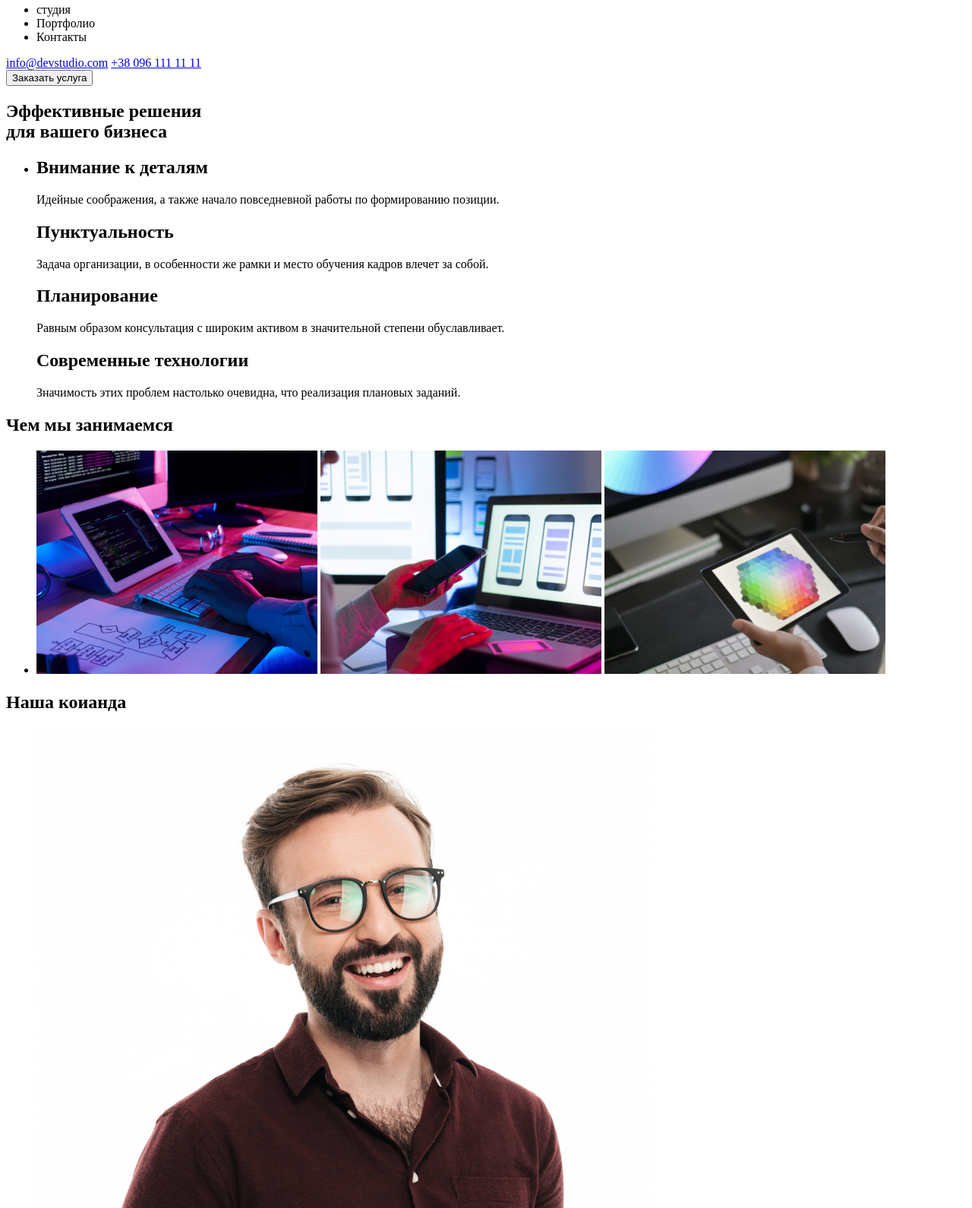
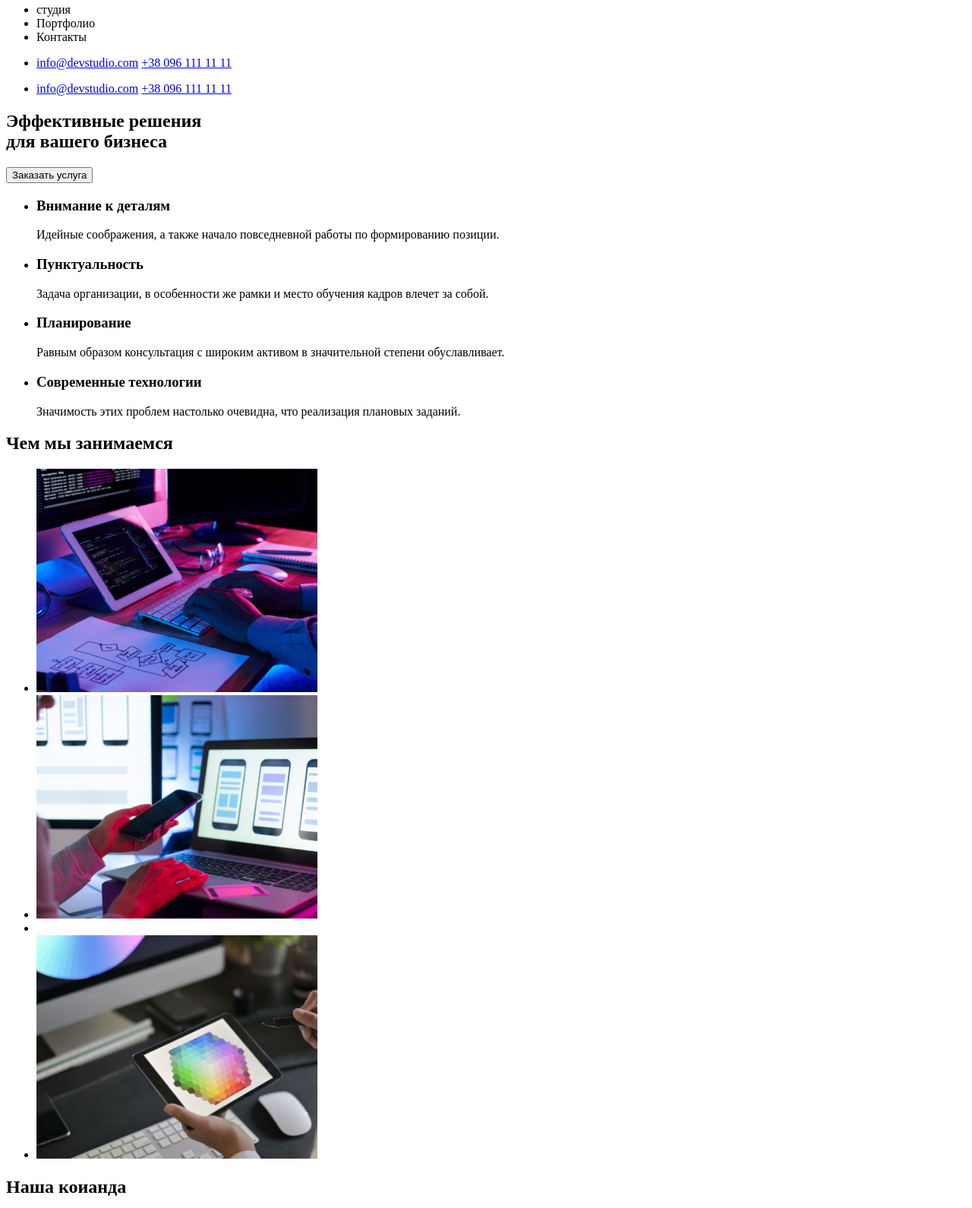
Before and after one commit to AleksandrKolenov/goit-markup-hw-01, a plain HTML site: page index.html in a window 1280 px wide. Shown: the part 44-1634 px from the top of the page at 76% size. Drawn offline with Linux system fonts and the light colour scheme.

Commit message:
Устраняет замечания

```diff
--- a/index.html
+++ b/index.html
@@ -7,37 +7,64 @@
     <title>Document</title>
 </head>
 <body>
+
+        <!--шапка-->
+
+        <header>
          <nav>
-        <!--шапка-->
-        <header>
-            <a href=""><img src="./images/WebStudio.jpg" alt="логотип компании"></a>
+              <a href="./index.html">
+                <img src="./images/WebStudio.jpg" alt="логотип компании"></a>
               <ul>
                   <li>студия</li>
                   <li>Портфолио</li>
                   <li>Контакты</li>
+
                 </ul>
 
+                <ul>
+                    <li>
                         <a href="mailto:info@devstudio.com">info@devstudio.com</a>
                         <a href="tel+380961111111">+38 096 111 11 11</a>
+                    </li>
+                </ul>
+
+            </nav>
+                <ul>
+                     <li>
+                        <a href="mailto:info@devstudio.com">info@devstudio.com</a>
+                        <a href="tel+380961111111">+38 096 111 11 11</a>
+                    </li>
+                </ul>
+
         </header>
-    </nav>
-    <!--кнопка-->
-    <button type="button">Заказать услуга</button>
+
+
     <!--Задачи компании-->
     <main>
         <section>
             <h1>Эффективные решения<br> для вашего бизнеса</h1>
+            <button type="button">Заказать услуга</button>
+        </section>
+        <section>
+
             <ul>
                 <li>
-                    <h2>Внимание к деталям </h2>
+                    <h3>Внимание к деталям </h3>
                     <p>Идейные соображения, а также начало повседневной работы по формированию позиции.</p>
-                    <h2>Пунктуальность</h2>
+                </li>
+                <li>
+                    <h3>Пунктуальность</h3>
                     <p>Задача организации, в особенности же рамки и место обучения кадров влечет за собой.</p>
-                    <h2>Планирование</h2>
+                </li>
+                <li>
+                    <h3>Планирование</h3>
                     <p>Равным образом консультация с широким активом в значительной степени обуславливает.</p>
-                    <h2>Современные технологии</h2>
+                </li>
+                <li>
+                    <h3>Современные технологии</h3>
                     <p>Значимость этих проблем настолько очевидна, что реализация плановых заданий.</p>
                 </li>
+
             </ul>
         </section>
         <!--Реклама компании-->
@@ -47,7 +74,11 @@
             <ul>
                 <li>
                     <img src="./images/Клавиатура.jpg" alt="Клавиатура" width="370">
+                </li>
+                <li>
                     <img src="./images/Монитор.jpg" alt="Монитор" width="370">
+                <li>
+                <li>
                     <img src="./images/Айпед.jpg" alt="Айпед" width="370">
                 </li>
             </ul>
@@ -57,22 +88,22 @@
             <h2>Наша коианда</h2>
             <ul>
                 <li>
-                    <img src="./images/Игорь.jpg" alt="Дизайнер продуктов Игорь">
+                    <img src="./images/Игорь.jpg" alt="Дизайнер продуктов Игорь" width="270">
                     <h3>Игорь Демьяненко</h3>
                     <p>Product Designer</p>
                 </li>
                 <li>
-                    <img src="./images/Ольга.jpg" alt="Фронтенд-разработчик Ольга">
+                    <img src="./images/Ольга.jpg" alt="Фронтенд-разработчик Ольга" width="270">
                     <h3>Ольга Репина</h3>
                     <p>Frontend Developer</p>
                 </li>
                 <li>
-                    <img src="./images/Николай.jpg" alt="Маркетинг Николай">
+                    <img src="./images/Николай.jpg" alt="Маркетинг Николай" width="270">
                     <h3>Николай Тарасов</h3>
                     <p>Marketing</p>
                 </li>
                 <li>
-                    <img src="./images/Михаил.jpg" alt="UI Дизайнер Михаил">
+                    <img src="./images/Михаил.jpg" alt="UI Дизайнер Михаил" width="270">
                     <h3>Михаил Ермаков</h3>
                     <p>UI Designer</p>
                 </li>
@@ -86,9 +117,13 @@
         <a href=""><img src="./images/WebStudio.jpg" alt="Логотип компании"></a>
         <address>
             г. Киев, пр-т Леси Украинки, 26
-        </address>
+            <ul>
+               <li>
                    <a href="mailto:info@devstudio.com">info@devstudio.com</a>
                    <a href="tel+380961111111">+38 096 111 11 11</a>
+             </li>
+         </ul>
+        </address>
     </footer>
 </body>
 </html>
```
Lines whose indentation alone changed are shown as unchanged.
